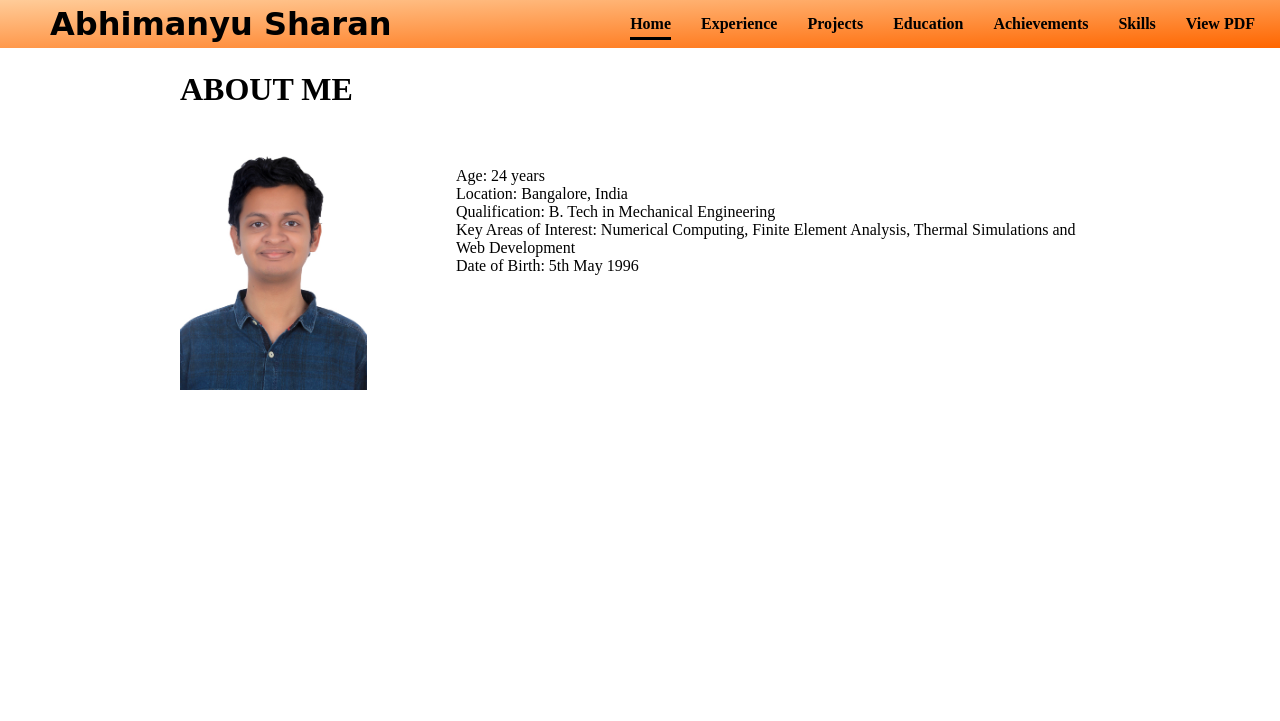
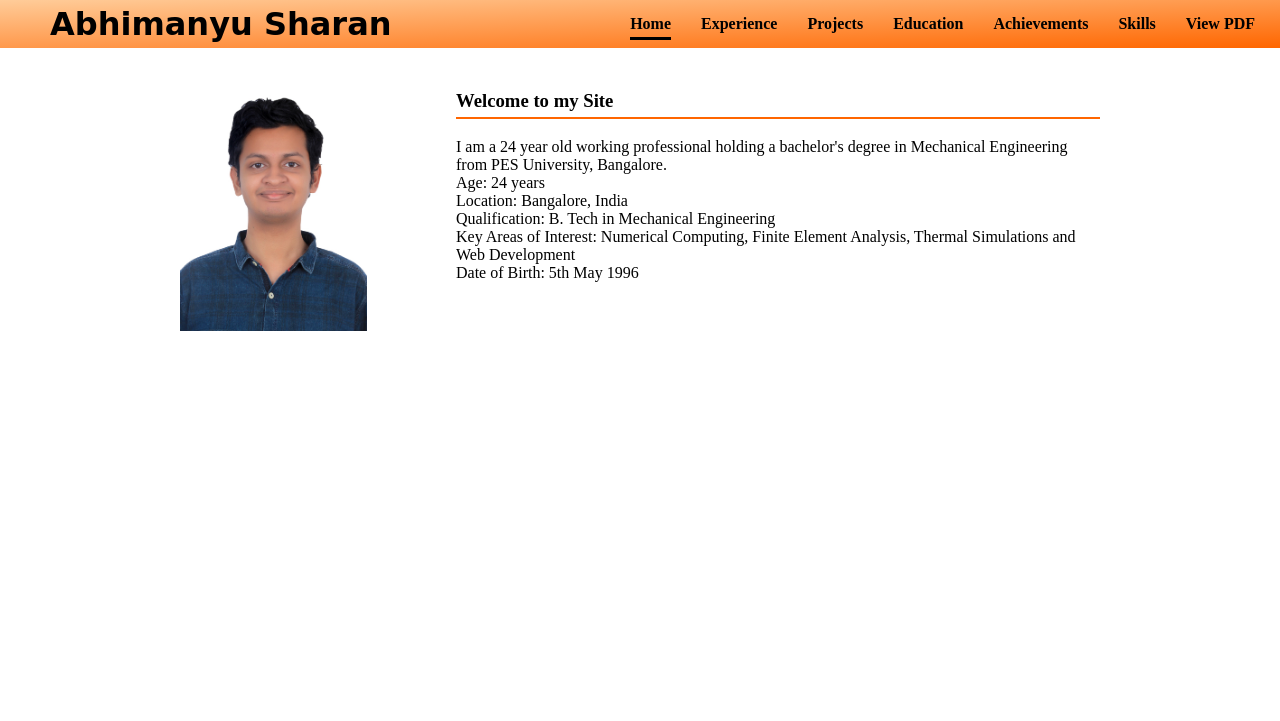
Before and after one commit to abhimanyusharan/abhimanyusharan.github.io, a plain HTML site: page index.html in a window 1280 px wide. Shown: the top 721 px of the page. Drawn offline with Linux system fonts and the light colour scheme; a web font is replaced by a local one.

Commit message:
Updated CSS

```diff
--- a/index.html
+++ b/index.html
@@ -29,10 +29,11 @@
 
 	<div id="sect-container">
 		<div id="about" class="sect showsect">
-			<div class="title">ABOUT ME</div>
+			<div class="title"></div>
 			<div class="sub-title"><img src="mypic.jpg"></div>
-			<div class="intro"></div>
+			<div class="intro">Welcome to my Site</div>
 			<div class="content">
+				I am a 24 year old working professional holding a bachelor's degree in Mechanical Engineering from PES University, Bangalore.<br/>
 				Age: 24 years<br/>
 				Location: Bangalore, India<br/>
 				Qualification: B. Tech in Mechanical Engineering<br/>
--- a/style.css
+++ b/style.css
@@ -109,6 +109,8 @@ html, body{
   font-weight: bold;
   float: right;
   width: 70%;
+  padding-bottom: 5px;
+  border-bottom: 2px solid #ff6600;
 }
 
 .sect .content {
@@ -147,7 +149,7 @@ html, body{
     padding: 5px;
 }
 
-@media screen and (max-width: 767px) {
+@media screen and (max-width: 1045px) {
         #name{
           display: flex;
           justify-content: center;
```
